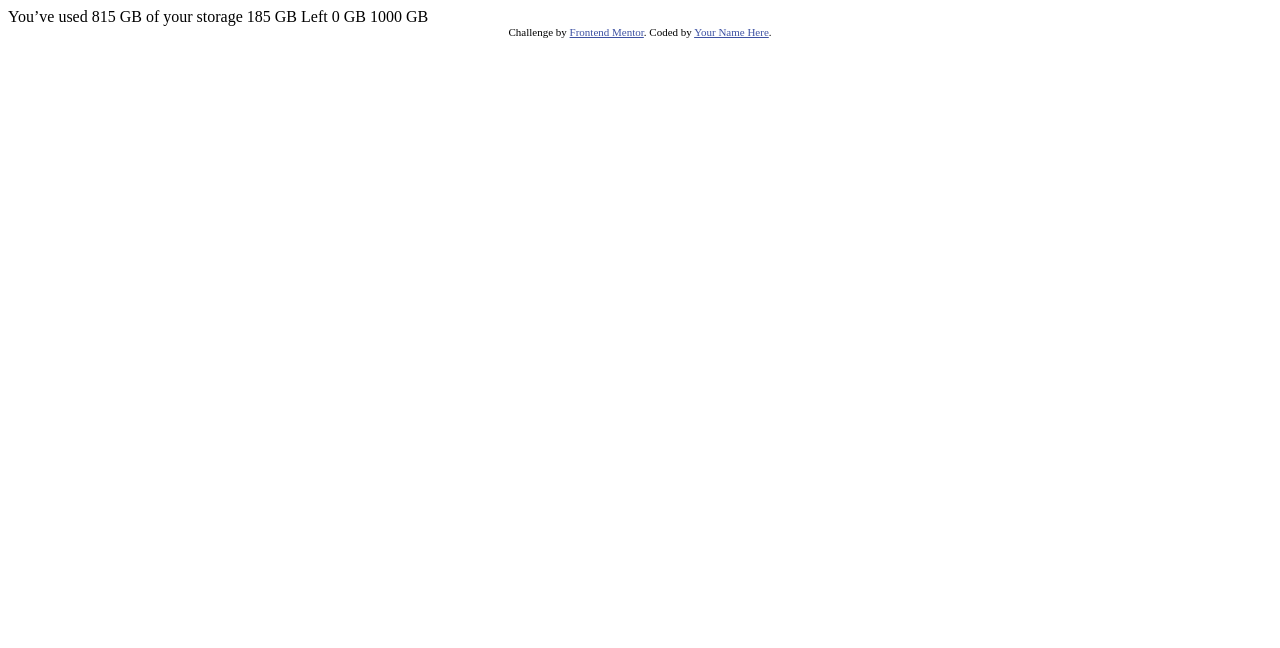
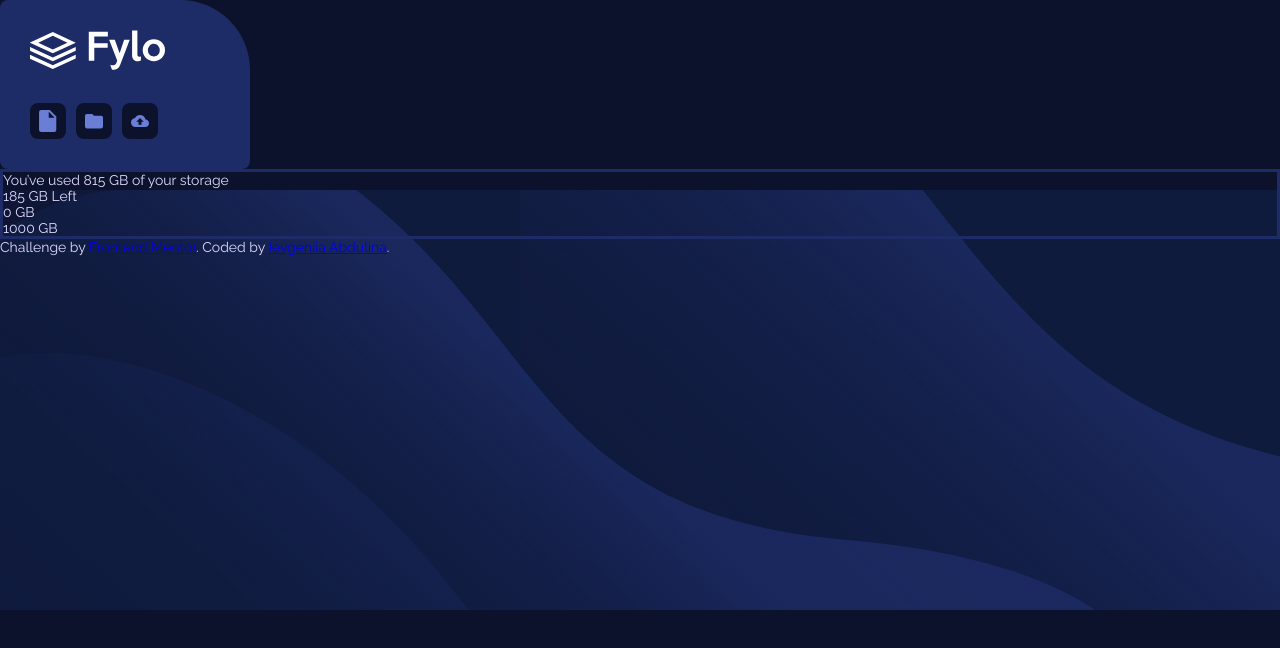
Before and after one commit to IevgeniiaAbdulina/Frontend-Mentor-Fylo-Data-Storage, a plain HTML site: page index.html in a window 1280 px wide. Drawn offline with Linux system fonts and the light colour scheme.

Commit message:
Document part style, using Sass

```diff
--- a/index.html
+++ b/index.html
@@ -1,31 +1,36 @@
 <!DOCTYPE html>
 <html lang="en">
+
 <head>
   <meta charset="UTF-8">
-  <meta name="viewport" content="width=device-width, initial-scale=1.0"> <!-- displays site properly based on user's device -->
-
+  <meta name="viewport" content="width=device-width, initial-scale=1.0">
   <link rel="icon" type="image/png" sizes="32x32" href="./images/favicon-32x32.png">
 
   <title>Frontend Mentor | Fylo data storage component</title>
+  <link rel="stylesheet" href="./css/style.css">
+</head>
 
-  <!-- Feel free to remove these styles or customise in your own stylesheet 👍 -->
-  <style>
-    .attribution { font-size: 11px; text-align: center; }
-    .attribution a { color: hsl(228, 45%, 44%); }
-  </style>
-</head>
 <body>
+  <div class="files-container">
+    <div class="logo"><img src="./images/logo.svg" alt="Fylo logo icon" class="logo-icon"></div>
+    <div class="files-items">
+      <div class="document"><img src="./images/icon-document.svg" alt="icon document" class="ic-document"></div>
+      <div class="folder"><img src="./images/icon-folder.svg" alt="icon-folder" class="ic-folder"></div>
+      <div class="upload"><img src="./images/icon-upload.svg" alt="icon upload" class="ic-upload"></div>
+    </div>
+  </div>
+  <div class="storage-container">
+    <div class="title">You’ve used 815 GB of your storage</div>
 
-  You’ve used 815 GB of your storage
+    <div class="storage-left">185 GB Left</div>
 
-  185 GB Left
-
-  0 GB
-  1000 GB
-
+    <div class="start-storage">0 GB</div>
+    <div class="end-storage">1000 GB</div>
+  </div>
   <div class="attribution">
     Challenge by <a href="https://www.frontendmentor.io?ref=challenge" target="_blank">Frontend Mentor</a>.
-    Coded by <a href="#">Your Name Here</a>.
+    Coded by <a href="https://github.com/IevgeniiaAbdulina">Ievgeniia Abdulina</a>.
   </div>
 </body>
+
 </html>
--- /dev/null
+++ b/scss/style.scss
@@ -0,0 +1,74 @@
+@import url('https://fonts.googleapis.com/css2?family=Raleway:wght@400;700');
+
+$layout-mobile: 375px;
+$layout-desktop: 1440px;
+
+$primary-color-gradient: linear-gradient(hsl(6, 100%, 80%), hsl(335, 100%, 65%));
+
+$neutral-color-pale-blue: hsl(243, 100%, 93%);
+$neutral-color-grayish-blue: hsl(229, 7%, 55%);
+$neutral-color-dark-blue: hsl(228, 56%, 26%);
+$neutral-color-very-dark-blue: hsl(229, 57%, 11%);
+
+$body-font-size: 14px;
+$body-font-family: 'Raleway',
+sans-serif;
+$font-weight-regular: 400;
+$font-weight-bold: 700;
+
+* {
+  box-sizing: border-box;
+  margin: 0;
+  padding: 0;
+}
+
+body {
+  width: 100vw;
+  height: 100vh;
+  background: url(../images/bg-desktop.svg) no-repeat center / auto auto;
+  font-family: $body-font-family;
+  font-size: $body-font-size;
+  color: $neutral-color-pale-blue;
+  background-color: $neutral-color-very-dark-blue;
+}
+
+.files-container {
+  display: flex;
+  flex-direction: column;
+  width: 250px;
+  height: auto;
+  border-radius: 8px 70px 8px 8px;
+  background-color: $neutral-color-dark-blue;
+
+  .logo {
+    padding: 30px;
+  }
+
+  .files-items {
+    display: flex;
+    padding: 0 0 30px 30px;
+
+    div {
+      width: 36px;
+      height: 36px;
+      border-radius: 8px;
+      margin-right: 10px;
+      background-color: $neutral-color-very-dark-blue;
+      display: flex;
+      justify-content: center;
+      align-items: center;
+    }
+
+    img {
+      width: 50%;
+      height: auto;
+    }
+  }
+}
+
+
+
+
+.storage-container {
+  border: solid $neutral-color-dark-blue;
+}
```
Also changed, not shown: css/style.css (added), 1 other file.
